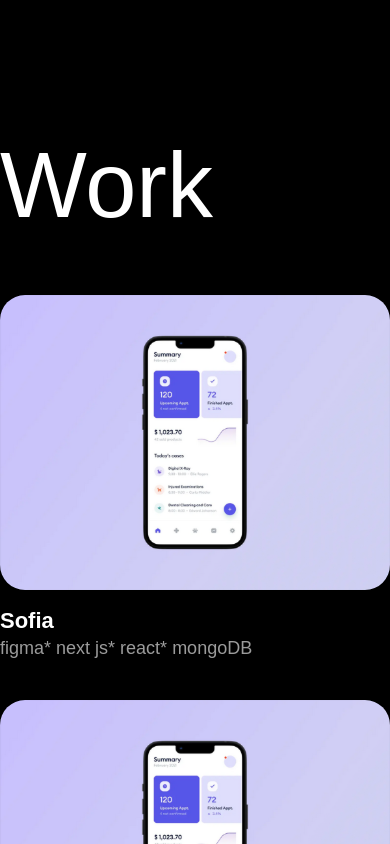
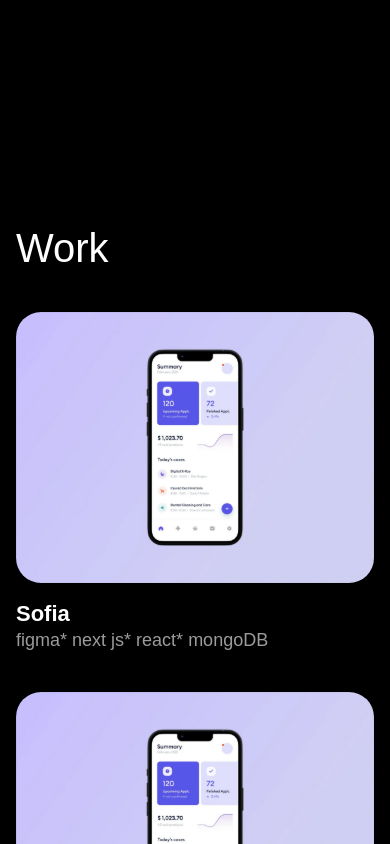
Before and after one commit to d-opri/d-opri.github.io, a Next.js app: page / in a window 390 px wide. Shown: the part 720-1564 px from the top of the page. Built offline with nearby package versions, Linux system fonts and the light colour scheme; a web font is replaced by a local one.

Commit message:
add work section mobile

```diff
--- /dev/null
+++ b/components/newComponents/Work.js
@@ -0,0 +1,29 @@
+import SectionElement from "./Container";
+import { PROJECTS } from "./../../components/projectDB";
+import Project from "./../Project";
+import styled from "styled-components";
+
+export default function Work() {
+  return (
+    <SectionElement id="Work" title="Work">
+      <ProjectList>
+        {PROJECTS.map((project, index) => {
+          return (
+            <li key={index}>
+              <Project {...project} />
+            </li>
+          );
+        })}
+      </ProjectList>
+    </SectionElement>
+  );
+}
+
+const ProjectList = styled.ul`
+  list-style: none;
+  display: flex;
+  flex-flow: row wrap;
+  align-items: center;
+  justify-content: space-around;
+  gap: 40px;
+`;
--- a/src/pages/index.js
+++ b/src/pages/index.js
@@ -2,14 +2,14 @@ import Hero from "../../components/Hero";
 import About from "../../components/newComponents/About";
 import Skills from "../../components/newComponents/Skills";
 import Contact from "../../components/newComponents/Contact";
-
-import Projects from "../../components/Projects";
+import Work from "../../components/newComponents/Work";
 
 export default function Home() {
   return (
     <>
       <Hero />
-      <Projects />
+      {/* <Projects /> */}
+      <Work />
       <About />
       <Skills />
       <Contact />
```
